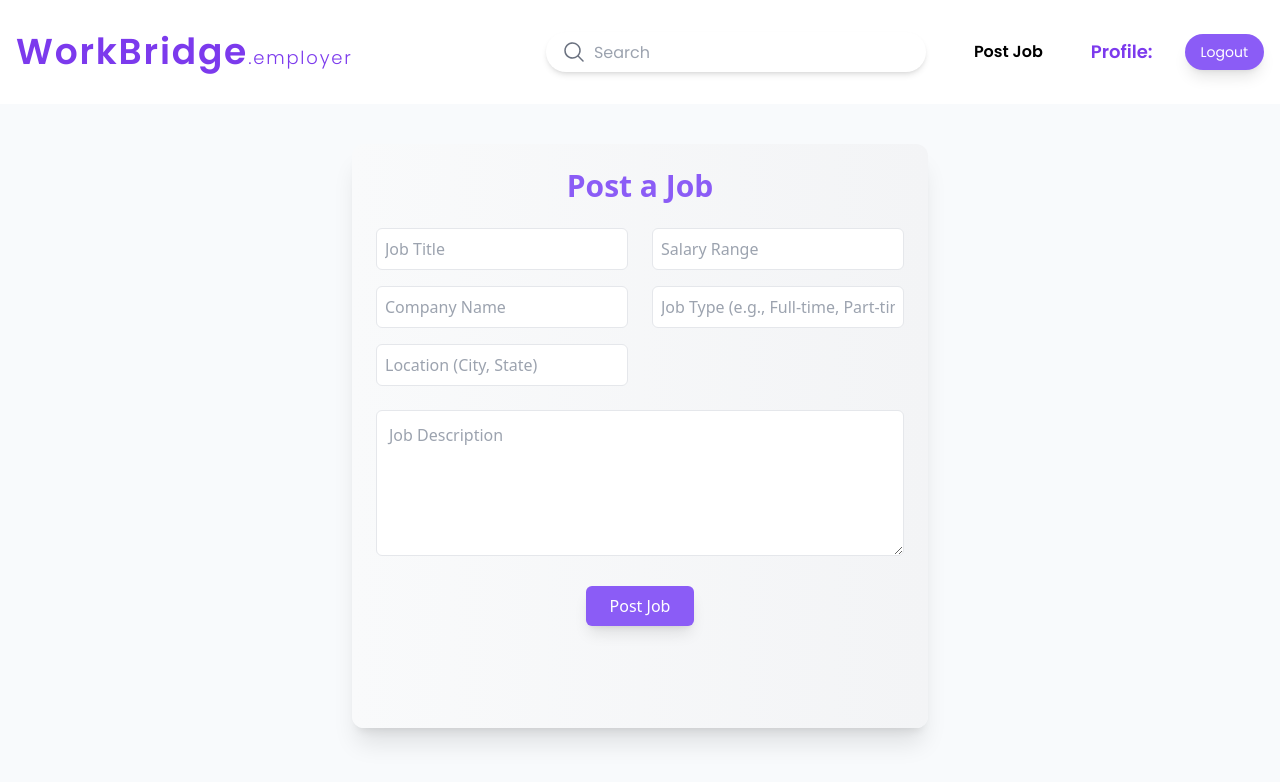
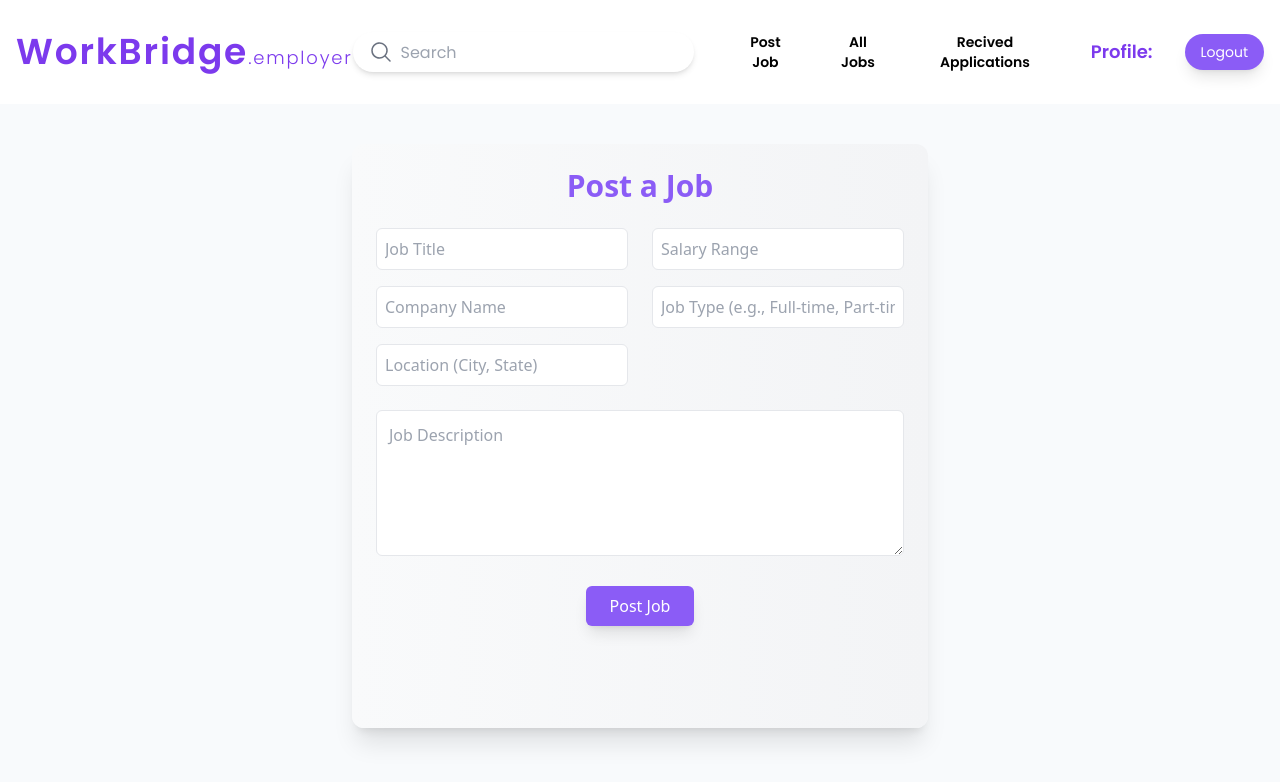
Before and after one commit to MidhunPM6/WorkBridge_Job_Portal-front-end, a React (Create React App) app: page /postjob in a window 1280 px wide. Shown: the top 782 px of the page. Built offline with nearby package versions, Linux system fonts and the light colour scheme.

Commit message:
Application details retrevied by employer side

```diff
--- a/package.json
+++ b/package.json
@@ -16,6 +16,7 @@
     "react-datepicker": "^7.5.0",
     "react-dom": "^18.3.1",
     "react-dropdown": "^1.11.0",
+    "react-modal": "^3.16.3",
     "react-pro-sidebar": "^1.1.0",
     "react-router-dom": "^6.27.0",
     "react-router-hash-link": "^2.4.3",
--- a/src/Components/Authentication/SignUp.jsx
+++ b/src/Components/Authentication/SignUp.jsx
@@ -17,7 +17,8 @@ import { axiosAuth } from '../../Axios/Axios-instance'
   const [formData, setFormData] = useState({
     name: '',
     email: '',
-    password: ''
+    password: '',
+    mobile :'',
   })
 
   // Onchange event
@@ -99,7 +100,16 @@ import { axiosAuth } from '../../Axios/Axios-instance'
                 onChange={handleChange}
                 className='m-2 py-2 lg:m-2 lg:py-2 lg:px-11 rounded-md flex text-start outline-none border-2  border-gray-200 hover:border-violet-200 focus:border-violet-300'
               />
+
+
               {error.email && <p className='text-red-800'>{error.email}</p>}
+              <input
+                type='number'
+                placeholder='Enter your number'
+                name='mobile'
+                onChange={handleChange}
+                className='m-2 py-2 lg:m-2 lg:py-2 lg:px-11 rounded-md flex text-start outline-none border-2  border-gray-200 hover:border-violet-200 focus:border-violet-300'
+              />
               <input
                 type='password'
                 placeholder='Enter new password'
--- a/src/Employer-Components/Employer_main/Navbar.jsx
+++ b/src/Employer-Components/Employer_main/Navbar.jsx
@@ -1,5 +1,7 @@
-import React, { useContext } from 'react'
+import React, { useContext, useState } from 'react'
 import { useNavigate } from 'react-router-dom'
+import Model from 'react-modal'
+import RecApplication from '../../Employer-Components/RecApplication/RecAppliction'
 
 import {EmpAuth} from '../../Context/EmployerUserDetails'
 
@@ -7,6 +9,44 @@ import {EmpAuth} from '../../Context/EmployerUserDetails'
 const Navbar = () => {
   const navigate = useNavigate()
   const {EmpUserDetails,setEmpUserDetails}=useContext(EmpAuth)
+  const [visible,setVisible]=useState(false)
+
+  const customStyles = {
+    overlay:{
+      "opacity":"100%",
+     "transition": "opacity 2000ms ease-in-out",
+     "overflow-y": "auto",
+     "border" : "none"
+
+
+
+    },
+    content: {
+      "top": '50%',
+      "left": '50%',
+      "right": 'auto',
+      "bottom": 'auto',
+      "transform": 'translate(-50%, -50%)',
+      "border":"none",
+      "max-height":"90vh",
+      "transition": ".5s",
+      "overflow" : "auto",
+      "scrollbar-width": "thin"
+
+
+
+
+    },
+  };
+
+
+  const modelOpen=()=>{
+    setVisible(true)
+  }
+
+  const modelClose=()=>{
+    setVisible(false)
+  }
 
   const handleLogout=(e)=>{
     e.preventDefault()
@@ -50,13 +90,40 @@ const Navbar = () => {
 
   <div className="flex items-center gap-4 mt-4 lg:mt-0">
     {EmpUserDetails ? (
+
       <>
-        <button
+      <button
           onClick={() => navigate("/postjob")}
-          className="px-4 py-2 rounded-full  text-black text-base font-semibold hover:underline underline-offset-4 hover:scale-105 hover:text-violet-500"
+          className="px-4 py-2 rounded-full  text-black text-sm font-semibold hover:underline underline-offset-4 hover:scale-105 hover:text-violet-500"
         >
           Post Job
         </button>
+        <button
+          onClick={() => navigate("/postjob")}
+          className="px-4 py-2 rounded-full  text-black text-sm font-semibold hover:underline underline-offset-4 hover:scale-105 hover:text-violet-500"
+        >
+        All Jobs
+        </button>
+
+        <button
+          onClick={modelOpen}
+          className="px-4 py-2 rounded-full  text-black text-sm font-semibold hover:underline underline-offset-4 hover:scale-105 hover:text-violet-500"
+        >
+          Recived Applications
+        </button>
+        <Model
+        isOpen={visible}
+        onRequestClose={modelClose}
+
+
+
+        style={customStyles}>
+
+           <RecApplication/>
+
+
+        </Model>
+
         <button
           onClick={() => navigate("/employerprofile")}
           className="px-4 py-2 rounded-full text-black  transition  text-lg font-semibold hover:scale-105   hover:underline underline-offset-4"
--- a/src/Employer-Components/RecApplication/RecAppliction.jsx
+++ b/src/Employer-Components/RecApplication/RecAppliction.jsx
@@ -5,7 +5,6 @@ import { axiosRecivedApllication } from '../../Axios/Axios-instance'
 const RecAppliction = () => {
   const { EmpUserDetails } = useContext(EmpAuth)
   const [applications, setApplications] = useState('')
-
 
   useEffect(() => {
     const fetchRecivedApplication = async () => {
@@ -16,7 +15,7 @@ const RecAppliction = () => {
             currentEmpID: EmpUserDetails._id
           }
         )
-      console.log(response.data.Application)
+        console.log(response.data.Application)
         setApplications(response.data.Application)
       } catch (error) {
         console.log(error.message)
@@ -27,12 +26,74 @@ const RecAppliction = () => {
 
   return (
     <>
-      <div className=''>
-
-      </div>
+      <div className='flex flex-col font-poppins bg-violet-500 text-white  items-center rounded shadow-xl'>
+        <h1 className='text-2xl m-4 underline underline-offset-8 font-semibold'>
+          Applications
+        </h1>
+        {applications &&
+          applications.map((application, index) => (
+            <div
+              key={application._id}
+              className='flex flex-col bg-gray-100 w-auto m-3 p-4 shadow-2xl text-base rounded text-black '
+            >
+              <div className='flex shadow-sm p-2 rounded-md'>
+                <h1 className='w-72 hover:underline decoration-gray-300 underline-offset-[5px]  cursor-pointer '>
+                  <span className='text-violet-500 font-semibold outline-none'>
+                    Applicant Name
+                  </span>{' '}
+                  : {application.userid.name}{' '}
+                </h1>
+                <p className='ml-8 w-72 hover:underline decoration-gray-300 underline-offset-[5px] cursor-pointer '>
+                  <span className='text-violet-500 font-semibold'>Email ID</span>{' '}
+                  : {application.userid.email}
+                </p>
+              </div>
+              <div className='mt-4 flex shadow-sm p-2 rounded-md'>
+                <h1 className='w-72 hover:underline decoration-gray-300 underline-offset-[5px] cursor-pointer '>
+                  <span className='text-violet-500 font-semibold outline-none'>
+                    Mob Number
+                  </span>{' '}
+                  : {application.userid.mobile}
+                </h1>
+                <h1 className='w-72 hover:underline decoration-gray-300 underline-offset-[5px] cursor-pointer  ml-8 '>
+                  <span className='text-violet-500 font-semibold outline-none'>
+                    Resume Link
+                  </span>{' '}
+                  : mmdnkvcn
+                </h1>
+              </div>
+              <div className='mt-4 flex shadow-sm p-2 rounded-md'>
+                <h1 className='w-72 hover:underline decoration-gray-300 underline-offset-[5px] cursor-pointer '>
+                  <span className='text-violet-500 font-semibold outline-none'>
+                    Job title
+                  </span>{' '}
+                  : Web Developer
+                </h1>
+                <h1 className='w-72 hover:underline decoration-gray-300 underline-offset-[5px] cursor-pointer  ml-8 '>
+                  <span className='text-violet-500 font-semibold outline-none'>
+                    Location
+                  </span>{' '}
+                  : {application.jobid.location}
+                </h1>
+              </div>
+              <div className='mt-4 flex justify-between '>
+                <h1 className='w-72 hover:underline decoration-gray-300 underline-offset-[5px] cursor-pointer shadow  rounded-md text-sm p-2'>
+                  <span className='text-violet-500 font-semibold outline-none'>
+                    Applied Date and time
+                  </span>{' '}
+                  : {application.AppliedDate} {application.AppliedTime}
+                </h1>
+                <button className='group text-sm font-semibold'>
+                View Profile
+                <div class="bg-violet-500 h-[2px] w-0 group-hover:w-full transition-all duration-500"></div>
 
 
 
+                </button>
+              </div>
+            </div>
+          ))}
+      </div>
     </>
   )
 }
```
Also changed, not shown: src/Components/Job-view/JobMain.jsx (+8 -15 lines), 1 other file (tests, documents, lock files or other folders).
